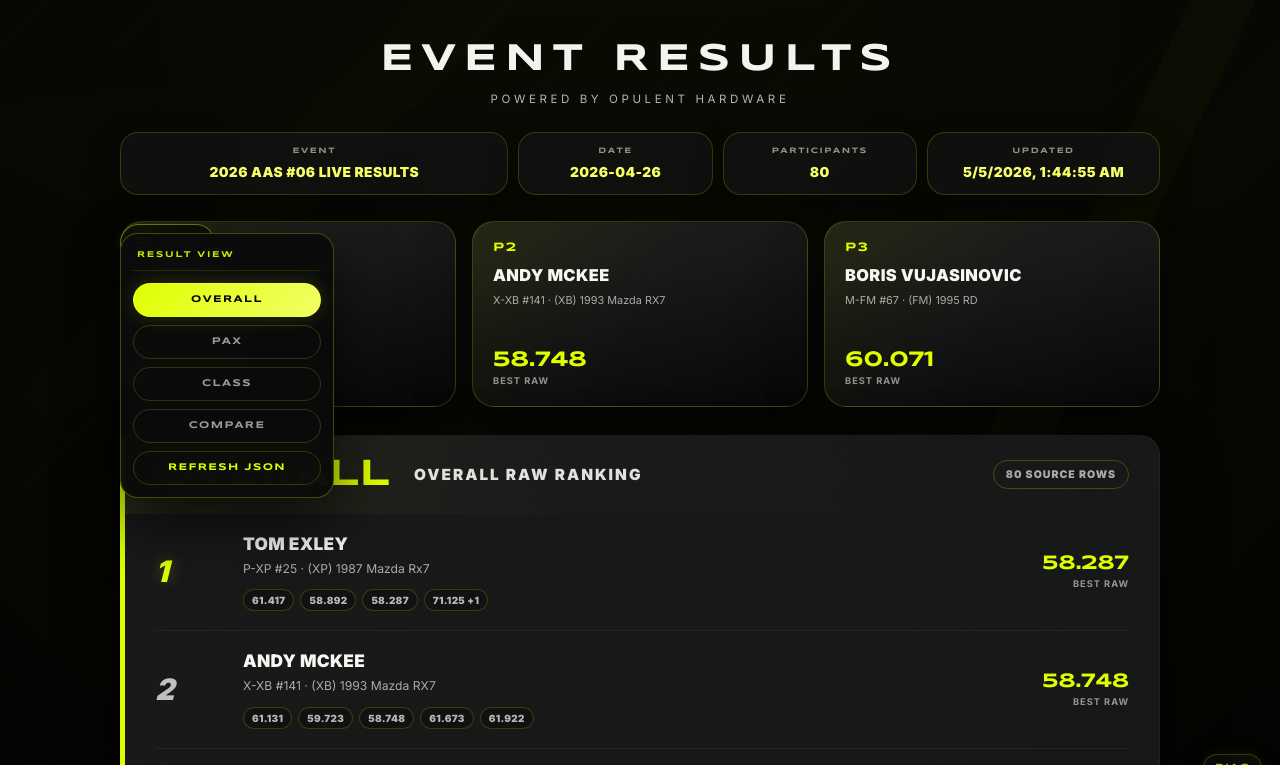
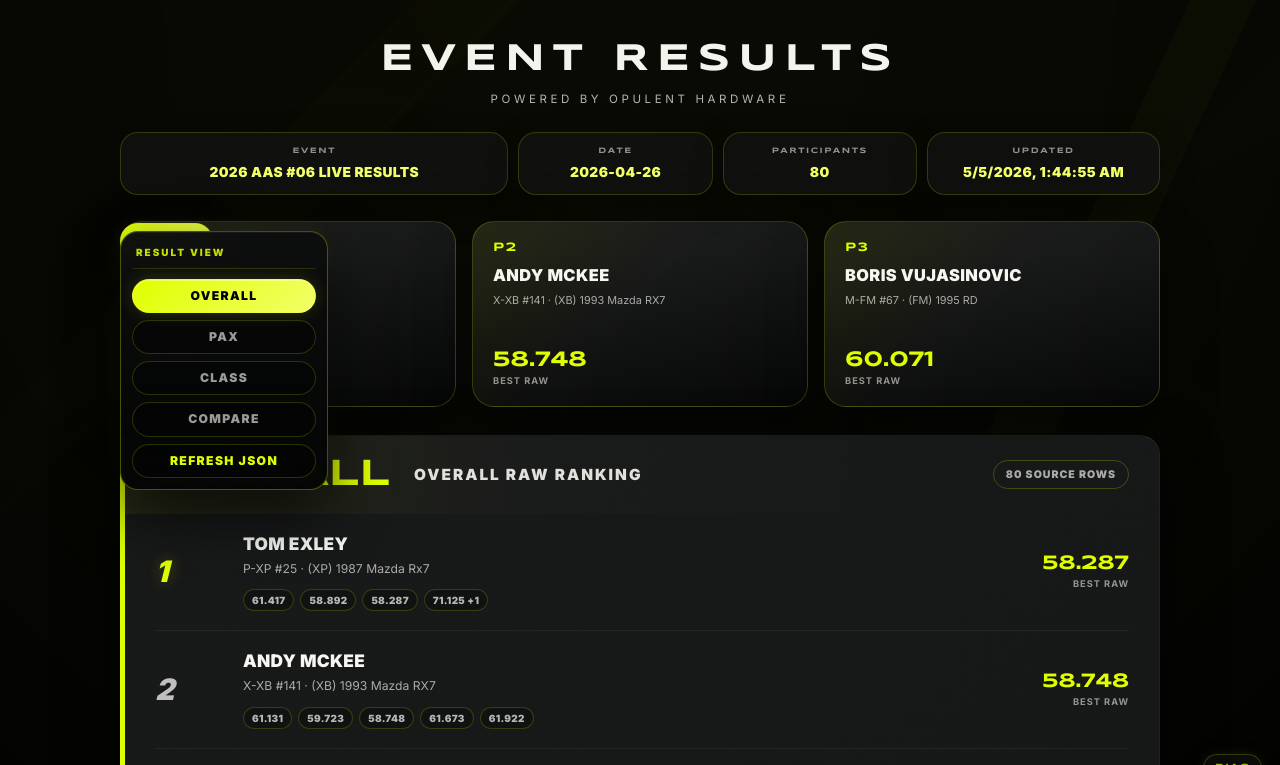
Before and after one commit to OpulentHardware/Live-Results-Analyzer-Test, a website: page index.html in a window 1280 px wide. Both pictures are taken after a click on the button "VIEW". Shown: the top 765 px of the page. Drawn offline with nearby package versions, Linux system fonts and the light colour scheme.

Commit message:
Update style.css

```diff
--- a/assets/style.css
+++ b/assets/style.css
@@ -152,36 +152,10 @@ header {
   text-overflow: ellipsis;
 }
 
-.controls {
-  position: sticky;
-  top: 20px;
-  z-index: 1000;
-  display: flex;
-  justify-content: center;
-  margin: 34px 0 36px;
-}
-
-.filter-box {
-  background: rgba(14, 15, 15, 0.84);
-  backdrop-filter: blur(20px);
-  border: 1px solid rgba(223, 255, 0, 0.18);
-  padding: 10px;
-  border-radius: 50px;
-  box-shadow: 0 18px 34px rgba(0,0,0,0.56);
-  display: flex;
-  align-items: center;
-  gap: 8px;
-  flex-wrap: wrap;
-  justify-content: center;
-}
-
+.controls,
+.filter-box,
 .filter-label {
-  padding: 0 12px;
-  font-size: 0.68rem;
-  font-weight: 700;
-  letter-spacing: 2px;
-  color: var(--gold);
-  text-transform: uppercase;
+  display: none !important;
 }
 
 .view-button {
@@ -903,6 +877,191 @@ footer {
 }
 
 /* ---------------------------------------
+   GLOBAL LEFT-JUSTIFIED VIEW MENU - FINAL
+--------------------------------------- */
+
+.global-view-menu {
+  position: sticky;
+  top: 16px;
+  z-index: 1200;
+  height: 0;
+  display: flex;
+  justify-content: flex-start;
+  pointer-events: none;
+  margin: 0;
+  padding: 0;
+}
+
+.global-view-inner {
+  position: relative;
+  pointer-events: auto;
+  transform: translateY(0);
+}
+
+.global-view-toggle {
+  display: inline-flex;
+  align-items: center;
+  justify-content: center;
+  gap: 9px;
+  min-height: 36px;
+  padding: 9px 15px;
+  border-radius: 999px;
+  border: 1px solid rgba(223, 255, 0, 0.52);
+  background:
+    linear-gradient(180deg, rgba(18, 19, 19, 0.94), rgba(5, 6, 6, 0.94));
+  color: var(--gold);
+  font-family: 'Inter', sans-serif;
+  font-size: 0.72rem;
+  font-weight: 900;
+  letter-spacing: 1.55px;
+  line-height: 1;
+  cursor: pointer;
+  box-shadow:
+    0 12px 30px rgba(0,0,0,0.5),
+    inset 0 1px 0 rgba(255,255,255,0.05),
+    0 0 16px rgba(223, 255, 0, 0.06);
+  backdrop-filter: blur(16px);
+  text-transform: uppercase;
+  appearance: none;
+  -webkit-font-smoothing: antialiased;
+  text-rendering: geometricPrecision;
+}
+
+.global-view-toggle:hover {
+  border-color: rgba(223, 255, 0, 0.78);
+  background:
+    linear-gradient(180deg, rgba(24, 25, 25, 0.98), rgba(6, 7, 7, 0.98));
+  box-shadow:
+    0 14px 34px rgba(0,0,0,0.58),
+    inset 0 1px 0 rgba(255,255,255,0.06),
+    0 0 20px rgba(223, 255, 0, 0.1);
+}
+
+.global-view-menu.active .global-view-toggle {
+  border-color: rgba(223, 255, 0, 0.88);
+  background: linear-gradient(135deg, var(--gold), var(--gold-light));
+  color: var(--black);
+}
+
+.global-view-icon {
+  width: 14px;
+  height: 11px;
+  display: inline-flex;
+  flex-direction: column;
+  justify-content: space-between;
+  flex: 0 0 auto;
+}
+
+.global-view-icon span {
+  display: block;
+  width: 14px;
+  height: 2px;
+  border-radius: 999px;
+  background: currentColor;
+  box-shadow: 0 0 8px rgba(223, 255, 0, 0.18);
+}
+
+.global-view-panel {
+  position: absolute;
+  left: 0;
+  top: calc(100% + 10px);
+  width: 208px;
+  padding: 11px;
+  border-radius: 18px;
+  border: 1px solid rgba(223, 255, 0, 0.3);
+  background:
+    linear-gradient(180deg, rgba(13, 14, 14, 0.98), rgba(3, 4, 4, 0.98));
+  backdrop-filter: blur(22px);
+  box-shadow:
+    0 24px 60px rgba(0,0,0,0.72),
+    inset 0 1px 0 rgba(255,255,255,0.045),
+    0 0 24px rgba(223, 255, 0, 0.055);
+  display: flex;
+  flex-direction: column;
+  gap: 7px;
+  opacity: 0;
+  transform: translateY(-7px) scale(0.985);
+  pointer-events: none;
+  transition: opacity 0.16s ease, transform 0.16s ease;
+}
+
+.global-view-menu.active .global-view-panel {
+  opacity: 1;
+  transform: translateY(0) scale(1);
+  pointer-events: auto;
+}
+
+.global-view-kicker {
+  font-family: 'Inter', sans-serif;
+  color: rgba(223, 255, 0, 0.86);
+  font-size: 0.62rem;
+  font-weight: 900;
+  letter-spacing: 2px;
+  line-height: 1;
+  text-transform: uppercase;
+  padding: 5px 4px 10px;
+  border-bottom: 1px solid rgba(223, 255, 0, 0.14);
+  margin-bottom: 3px;
+  -webkit-font-smoothing: antialiased;
+}
+
+.global-view-panel .view-button,
+.global-view-panel select {
+  width: 100%;
+  min-height: 34px;
+  justify-content: center;
+  text-align: center;
+  font-family: 'Inter', sans-serif;
+  font-size: 0.76rem;
+  font-weight: 900;
+  letter-spacing: 1.35px;
+  line-height: 1;
+  text-transform: uppercase;
+  -webkit-font-smoothing: antialiased;
+  text-rendering: geometricPrecision;
+}
+
+.global-view-panel .view-button {
+  display: inline-flex;
+  align-items: center;
+  padding: 10px 12px;
+  border-radius: 999px;
+  background: rgba(0,0,0,0.32);
+}
+
+.global-view-panel .view-button:hover {
+  background: rgba(223, 255, 0, 0.06);
+}
+
+.global-view-panel .view-button.active {
+  background: linear-gradient(135deg, var(--gold), var(--gold-light));
+  color: var(--black);
+  border-color: transparent;
+  box-shadow:
+    inset 0 1px 0 rgba(255,255,255,0.34),
+    0 0 18px rgba(223, 255, 0, 0.16);
+}
+
+.global-view-panel select {
+  border-radius: 999px;
+  padding: 10px 28px 10px 12px;
+  appearance: none;
+  background:
+    linear-gradient(45deg, transparent 50%, var(--gold) 50%) calc(100% - 15px) 50% / 6px 6px no-repeat,
+    linear-gradient(135deg, var(--gold) 50%, transparent 50%) calc(100% - 10px) 50% / 6px 6px no-repeat,
+    rgba(0,0,0,0.44);
+  color: var(--gold);
+}
+
+.global-view-panel .toolbar-action {
+  color: var(--gold);
+}
+
+.global-view-panel .toolbar-action:hover {
+  border-color: rgba(223, 255, 0, 0.62);
+}
+
+/* ---------------------------------------
    RESPONSIVE
 --------------------------------------- */
 
@@ -962,19 +1121,24 @@ footer {
     grid-template-columns: 1fr;
   }
 
-  .controls {
-    top: 10px;
+  .global-view-menu {
+    top: 12px;
   }
 
-  .filter-box {
-    border-radius: 24px;
+  .global-view-toggle {
+    min-height: 35px;
+    padding: 8px 13px;
+    font-size: 0.68rem;
+    letter-spacing: 1.35px;
   }
 
-  .filter-label {
-    width: 100%;
-    text-align: center;
-    padding: 0;
-    margin-bottom: 2px;
+  .global-view-panel {
+    width: min(208px, calc(100vw - 48px));
+  }
+
+  .global-view-panel .view-button,
+  .global-view-panel select {
+    font-size: 0.72rem;
   }
 
   .view-button {
@@ -1031,166 +1195,3 @@ footer {
     font-size: 1.2rem;
   }
 }
-
-/* ---------------------------------------
-   GLOBAL LEFT-JUSTIFIED VIEW MENU - FINAL
---------------------------------------- */
-
-.controls,
-.filter-box,
-.filter-label {
-  display: none !important;
-}
-
-.global-view-menu {
-  position: sticky;
-  top: 18px;
-  z-index: 1200;
-  height: 0;
-  display: flex;
-  justify-content: flex-start;
-  pointer-events: none;
-  margin: 0;
-  padding: 0;
-}
-
-.global-view-inner {
-  position: relative;
-  pointer-events: auto;
-  transform: translateY(2px);
-}
-
-.global-view-toggle {
-  display: inline-flex;
-  align-items: center;
-  justify-content: center;
-  gap: 10px;
-  min-height: 38px;
-  padding: 9px 15px;
-  border-radius: 999px;
-  border: 1px solid rgba(223, 255, 0, 0.46);
-  background: rgba(0, 0, 0, 0.56);
-  color: var(--gold);
-  font-family: 'Syncopate', sans-serif;
-  font-size: 0.60rem;
-  font-weight: 700;
-  letter-spacing: 1.5px;
-  line-height: 1;
-  cursor: pointer;
-  box-shadow: 0 10px 26px rgba(0,0,0,0.42), 0 0 14px rgba(223, 255, 0, 0.06);
-  backdrop-filter: blur(14px);
-  text-transform: uppercase;
-  appearance: none;
-}
-
-.global-view-toggle:hover {
-  border-color: rgba(223, 255, 0, 0.72);
-  background: rgba(0, 0, 0, 0.76);
-}
-
-.global-view-icon {
-  width: 14px;
-  height: 11px;
-  display: inline-flex;
-  flex-direction: column;
-  justify-content: space-between;
-  flex: 0 0 auto;
-}
-
-.global-view-icon span {
-  display: block;
-  width: 14px;
-  height: 2px;
-  border-radius: 999px;
-  background: var(--gold);
-  box-shadow: 0 0 8px rgba(223, 255, 0, 0.22);
-}
-
-.global-view-panel {
-  position: absolute;
-  left: 0;
-  top: calc(100% + 10px);
-  width: 214px;
-  padding: 12px;
-  border-radius: 18px;
-  border: 1px solid rgba(223, 255, 0, 0.26);
-  background: rgba(10, 11, 11, 0.96);
-  backdrop-filter: blur(20px);
-  box-shadow: 0 24px 60px rgba(0,0,0,0.68);
-  display: flex;
-  flex-direction: column;
-  gap: 8px;
-  opacity: 0;
-  transform: translateY(-8px) scale(0.98);
-  pointer-events: none;
-  transition: opacity 0.18s ease, transform 0.18s ease;
-}
-
-.global-view-menu.active .global-view-panel {
-  opacity: 1;
-  transform: translateY(0) scale(1);
-  pointer-events: auto;
-}
-
-.global-view-kicker {
-  font-family: 'Syncopate', sans-serif;
-  color: rgba(223, 255, 0, 0.9);
-  font-size: 0.54rem;
-  font-weight: 700;
-  letter-spacing: 1.8px;
-  line-height: 1;
-  text-transform: uppercase;
-  padding: 5px 4px 10px;
-  border-bottom: 1px solid rgba(223, 255, 0, 0.12);
-  margin-bottom: 4px;
-}
-
-.global-view-panel .view-button,
-.global-view-panel select {
-  width: 100%;
-  min-height: 34px;
-  justify-content: center;
-  text-align: center;
-  font-family: 'Syncopate', sans-serif;
-  font-size: 0.62rem;
-  font-weight: 700;
-  letter-spacing: 1.4px;
-  line-height: 1;
-}
-
-.global-view-panel .view-button {
-  display: inline-flex;
-  align-items: center;
-  padding: 10px 12px;
-}
-
-.global-view-panel select {
-  border-radius: 999px;
-  padding: 10px 12px;
-  appearance: none;
-  background:
-    linear-gradient(45deg, transparent 50%, var(--gold) 50%) calc(100% - 15px) 50% / 6px 6px no-repeat,
-    linear-gradient(135deg, var(--gold) 50%, transparent 50%) calc(100% - 10px) 50% / 6px 6px no-repeat,
-    var(--black);
-  color: var(--gold);
-}
-
-.global-view-panel .toolbar-action {
-  color: var(--gold);
-}
-
-@media (max-width: 720px) {
-  .global-view-menu {
-    top: 12px;
-  }
-
-  .global-view-toggle {
-    min-height: 36px;
-    padding: 8px 13px;
-    font-size: 0.56rem;
-  }
-
-  .global-view-panel {
-    width: min(214px, calc(100vw - 48px));
-  }
-}
```
